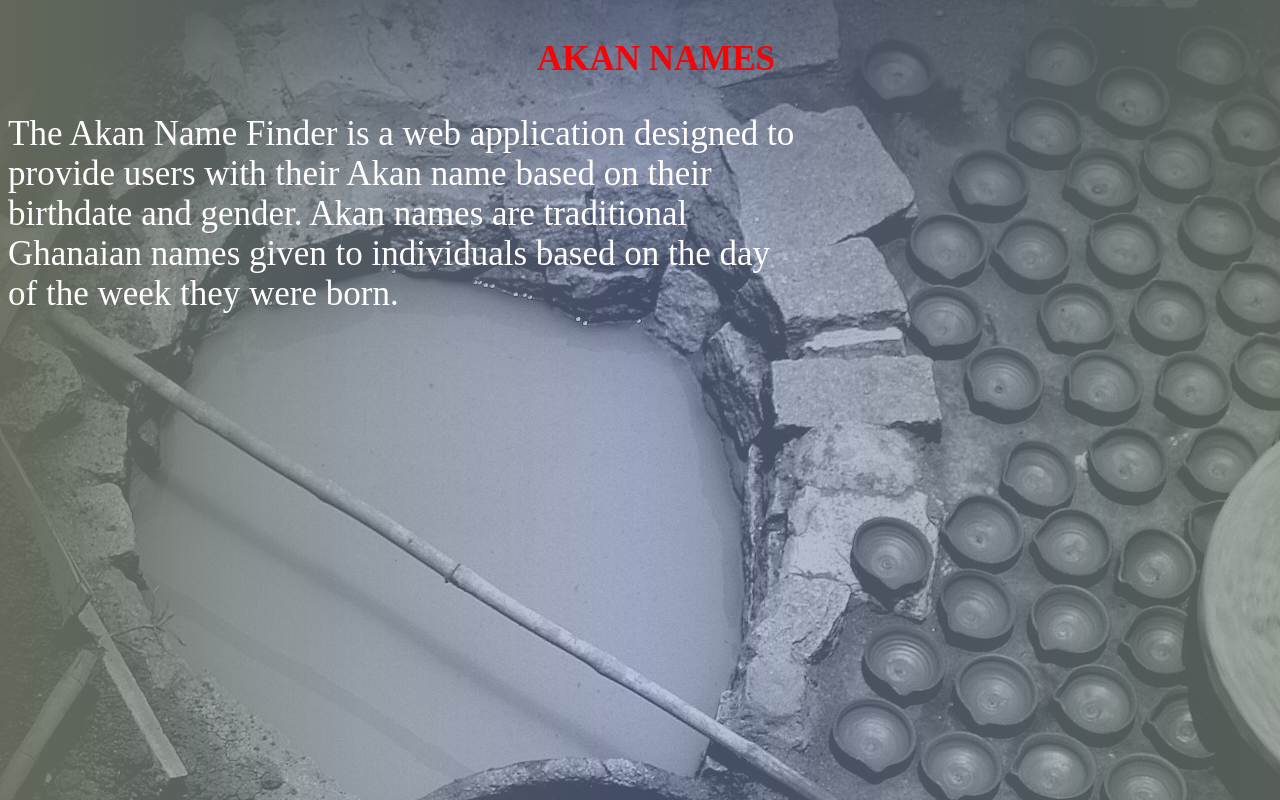
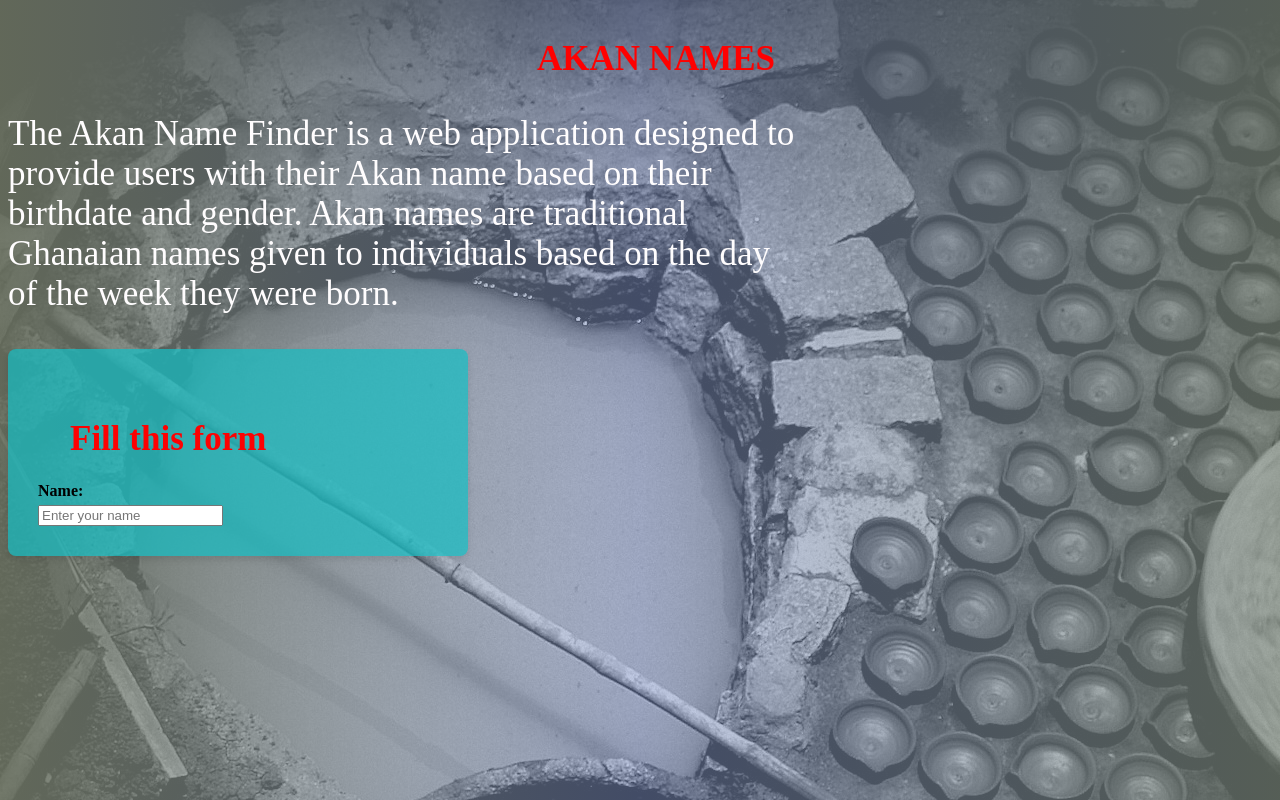
Before and after one commit to LeslieKogi/Akan-Name, a plain HTML site: page index.html in a window 1280 px wide. Drawn offline with Linux system fonts and the light colour scheme.

Commit message:
Form initial stages

```diff
--- a/index.html
+++ b/index.html
@@ -17,5 +17,16 @@
         </div>
         </header>
 
+    </style>
+</head>
+<body>
+    <form>
+        <h1>Fill this form</h1>
+        <label for="name">Name:</label>
+        <input type="text" id="name" name="name" placeholder="Enter your name" required>
+
+
+    </form>
+        <script src="main.js"></script>
     </body>
 </html>
--- a/style.css
+++ b/style.css
@@ -1,5 +1,5 @@
 h1{
-    color:rgba(247, 3, 3, 0.986);
+    color:rgba(255, 0, 0, 0.993);
     padding-top: 1rem;
     padding-left: 2rem;;
     font-size: 35px;
@@ -22,3 +22,25 @@ body {
         linear-gradient(90deg, rgba(139, 148, 127, 0.7) 0%, rgba(132, 151, 203, 0.5) 50%, rgba(122, 134, 123, 0.7) 100%),
         url("./images/background.jpg");
 }
+
+/*form*/
+  form {
+      background: #15bec4b7;
+      padding: 30px;
+      border-radius: 8px;
+      box-shadow: 0 4px 6px rgba(0, 0, 0, 0.1);
+      max-width: 400px;
+      width: 100%;
+  }
+
+  h2 {
+      text-align: center;
+      margin-bottom: 20px;
+      color: #333;
+  }
+
+  label {
+      display: block;
+      margin-bottom: 5px;
+      font-weight: bold;
+  }
```
